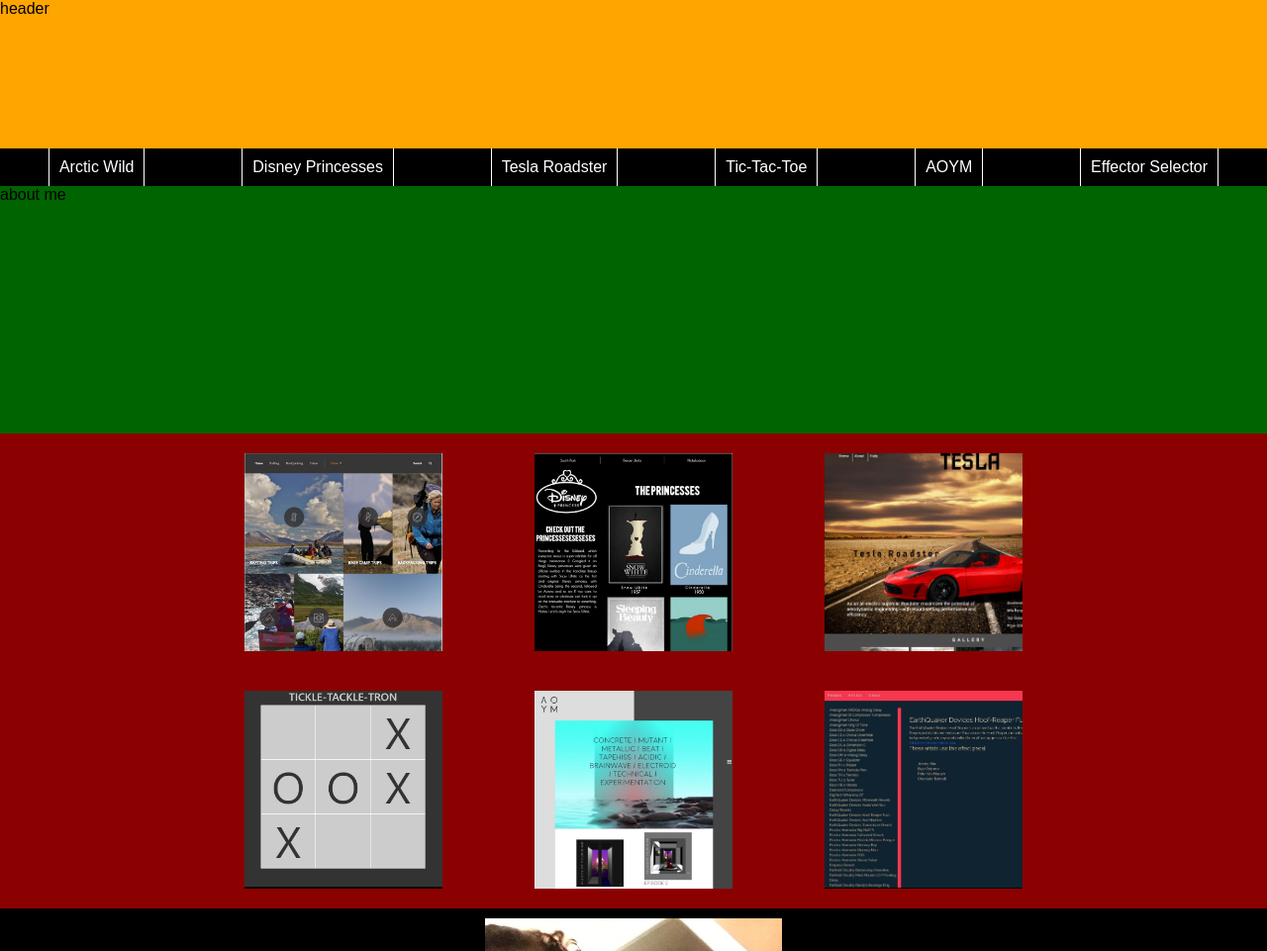
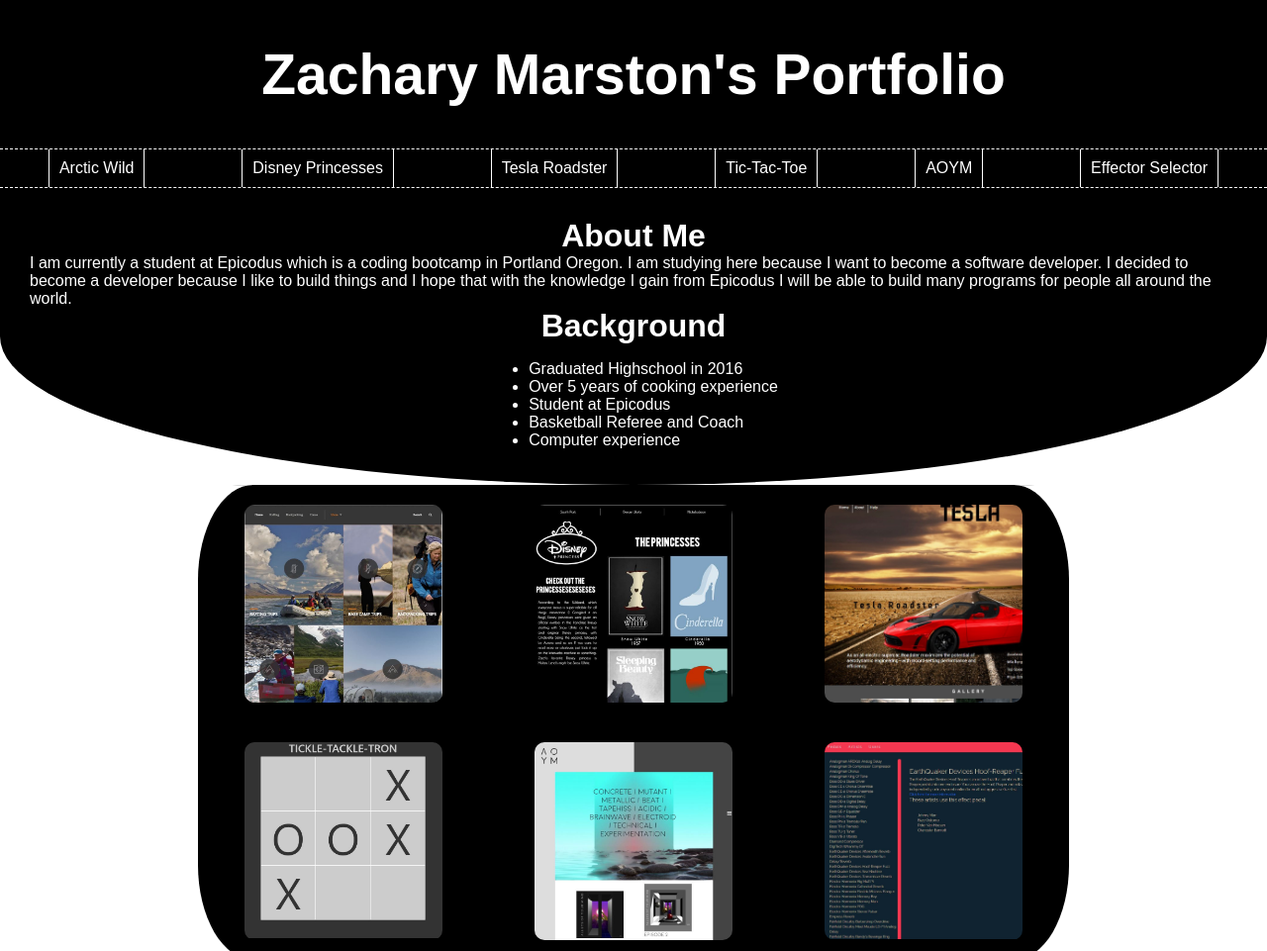
Before and after one commit to zmarston/portfolio-december, a plain HTML site: page Desktop/portfolio-december/index.html in a window 1280 px wide. Shown: the top 961 px of the page at 99% size. Drawn offline with Linux system fonts and the light colour scheme.

Commit message:
add content and style to about-me

```diff
--- a/Desktop/portfolio-december/index.html
+++ b/Desktop/portfolio-december/index.html
@@ -9,7 +9,7 @@
   </head>
   <body>
     <div class="header">
-      header
+      <h1>Zachary Marston's Portfolio</h1>
     </div>
     <div class="nav">
       <ul>
@@ -23,7 +23,16 @@
 
     </div>
     <div class="about-me">
-      about me
+      <h1>About Me</h1>
+      <p>I am currently a student at Epicodus which is a coding bootcamp in Portland Oregon. I am studying here because I want to become a software developer. I decided to become a developer because I like to build things and I hope that with the knowledge I gain from Epicodus I will be able to build many programs for people all around the world.</p>
+      <h1>Background</h1>
+      <ul>
+        <li>Graduated Highschool in 2016</li>
+        <li>Over 5 years of cooking experience</li>
+        <li>Student at Epicodus</li>
+        <li>Basketball Referee and Coach</li>
+        <li>Computer experience</li>
+      </ul>
     </div>
     <div class="grid">
       <div class="block">
--- a/Desktop/portfolio-december/sass/_main.scss
+++ b/Desktop/portfolio-december/sass/_main.scss
@@ -7,18 +7,21 @@
   box-sizing: border-box;
 }
 .grid {
-  background-color: darkred;
+  background-color: black;
   width: 100%;
   display: flex;
   flex-direction: column;
   align-items: center;
   flex-grow: 1;
+  border-radius: 20%;
 }
 .nav {
   background-color: black;
   display: none;
+  border-top: white 1px dashed;
+  border-bottom: white 1px dashed;
 }
-li, a, ul {
+.nav li, .nav a, .nav ul {
   text-decoration: none;
   list-style: none;
   color: white;
@@ -27,7 +30,7 @@ li, a, ul {
   display: flex;
   justify-content: space-around;
 }
-li {
+.nav li {
   border-left: white 1px solid;
   border-right: white 1px solid;
   padding: 10px;
@@ -41,6 +44,7 @@ li {
   transform: scale(1);
   transition: transform .2s ease-in-out;
   overflow: hidden;
+  border-radius: 10px;
 }
 .block:hover {
   transform: scale(2.3);
@@ -50,15 +54,35 @@ li {
 .header {
   width: 100%;
   height: 150px;
-  background-color: orange;
+  background-color: black;
+  display: flex;
+  align-items: center;
+  justify-content: center;
+
+}
+.header h1 {
+  color: white;
+  margin: 0;
 }
 
 .about-me {
-  height: 250px;
+  height: 300px;
   width: 100%;
-  background-color: darkgreen;
+  background-color: black;
   flex-grow: 1;
+  color: white;
+  padding: 30px;
+  display: flex;
+  flex-direction: column;
+  align-items: center;
+  border-radius: 0px 0px 50% 50%;
 }
+.about-me p {
+  margin: 0;
+}
+ .about-me h1, .about-me li {
+   margin: 0;
+ }
 
 .portrait {
   width: 100%;
@@ -79,6 +103,8 @@ li {
   display: flex;
   justify-content: center;
   background-color: black;
+  border-radius: 50% 50% 0px 0px;
+
 }
 .portrait {
   width: 300px;
@@ -93,11 +119,14 @@ li {
     flex-direction: row;
     justify-content: space-around;
     flex-wrap: wrap;
-    border-left: 200px darkred solid;
-    border-right: 200px darkred solid;
+    border-left: 200px white solid;
+    border-right: 200px white solid;
   }
   .nav {
     display: block;
   }
+  .header h1 {
+    font-size: 57px;
+  }
 
 }
```
Also changed, not shown: Desktop/portfolio-december/css/styles.css, 1 other file.
